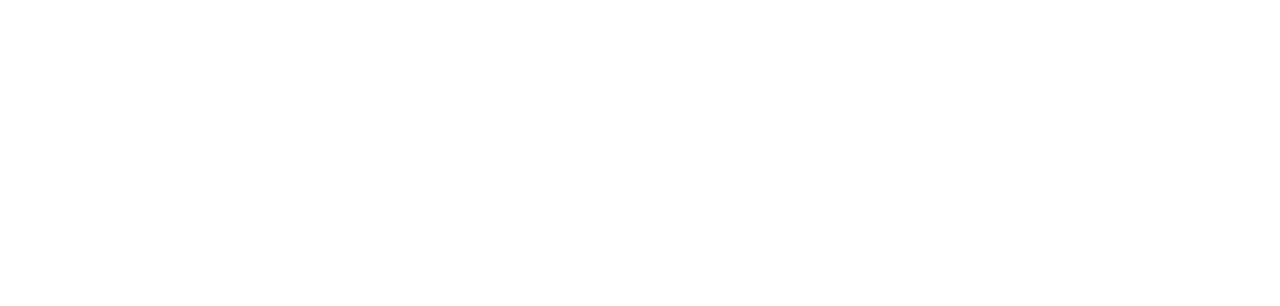
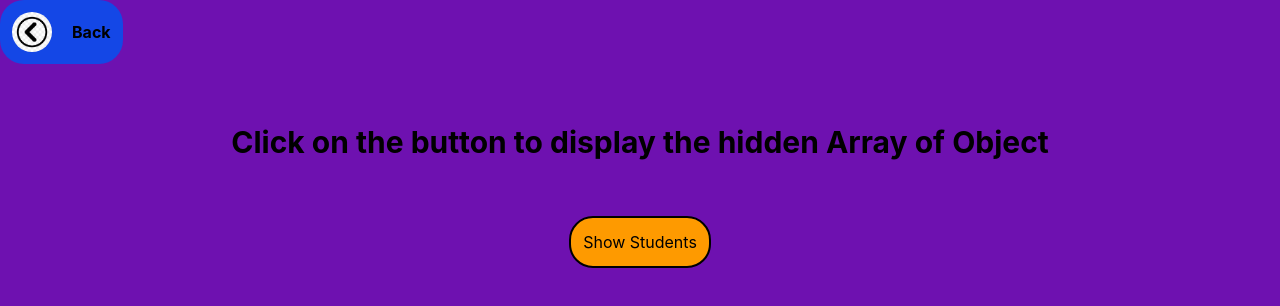
Before and after one commit to GodsonArockiaRaj007/Single-Page, a React (Vite) app: page /arrayofobject in a window 1280 px wide. Before the commit this address had no page. Shown: the top 306 px of the page. Built offline with nearby package versions, Linux system fonts and the light colour scheme.

Commit message:
Day7 added

```diff
--- /dev/null
+++ b/src/Day7/Array.jsx
@@ -0,0 +1,56 @@
+import { useState } from "react";
+import { useNavigate } from "react-router-dom";
+
+function Array() {
+  const [arr, setarr] = useState([]);
+
+  const toggleArray = () => {
+    if (arr.length === 0) {
+      setarr([
+        "HTML5",
+        "CSS3",
+        "JS ES6+",
+        "React",
+        "SQL"
+      ]);
+    } else {
+      setarr([]);
+    }
+  };
+
+  const navigate = useNavigate();
+
+  const handleClick = () => {
+    navigate(-1);
+  };
+
+  return (
+    <div className="bg-purple-800 min-h-screen">
+      <button onClick={handleClick} className="bg-blue-700 flex gap-5 items-center p-3 rounded-3xl font-bold">
+        <img src="./back.png" className="w-10 h-10 rounded-4xl" alt="" />Back
+      </button>
+
+      <h1 className="text-center font-bold text-3xl">Click on the button to display the hidden Array</h1>
+
+      <div className="flex justify-center mt-10">
+        <div className="flex flex-col items-center gap-4">
+          <button className="bg-amber-500 p-3 rounded-3xl border-2"onClick={toggleArray}>
+            {arr.length === 0 ? "Show Array" : "Hide Array"}
+          </button>
+
+          {arr.length > 0 && (
+            <div className="bg-amber-500 p-5 rounded-3xl">
+              <ul>
+                {arr.map((e, i) => (
+                  <li key={i}>{i+1}. {e}</li>
+                ))}
+              </ul>
+            </div>
+          )}
+        </div>
+      </div>
+    </div>
+  );
+}
+
+export default Array;
--- /dev/null
+++ b/src/Day7/ArrayofObject.jsx
@@ -0,0 +1,77 @@
+import { useState } from "react";
+import { useNavigate } from "react-router-dom";
+
+function ArrayofObject() {
+  const [students, setStudents] = useState([]);
+
+  const toggleStudents = () => {
+    if (students.length === 0) {
+      setStudents([
+        { id: 1, name: "Godson", age: 21 },
+        { id: 2, name: "Joel", age: 21 },
+        { id: 3, name: "Darvin", age: 21 },
+      ]);
+    } else {
+      setStudents([]);
+    }
+  };
+
+  const navigate = useNavigate();
+
+  const handleClick = () => {
+    navigate(-1);
+  };
+
+  return (
+    <>
+    <div className="bg-purple-800 min-h-screen">
+         <button onClick={handleClick} className="bg-blue-700 flex gap-5 items-center p-3 rounded-3xl font-bold">
+        <img src="./back.png" className="w-10 h-10 rounded-full"alt="Back"/>
+        Back
+      </button>
+
+      <div className="flex justify-center mt-10">
+        <div className=" p-5 rounded-3xl  w-fit">
+          <div className="flex flex-col items-center gap-4">
+      <h1 className="text-center font-bold text-3xl mb-10">Click on the button to display the hidden Array of Object</h1>
+
+            <button className="bg-amber-500 p-3 rounded-3xl border-2" onClick={toggleStudents}>
+              {students.length === 0
+                ? "Show Students"
+                : "Hide Students"}
+            </button>
+
+            {students.length > 0 && (
+              <div className="flex flex-wrap justify-center gap-4">
+                {students.map((student) => (
+                  <div
+                    key={student.id}
+                    className="bg-amber-500  p-5 rounded-3xl border-2 w-64"
+                  >
+                    <h3 className="font-bold text-xl mb-2">
+                      Student {student.id}
+                    </h3>
+
+                    <p className="text-lg">
+                      <span className="font-semibold">Name:</span>{" "}
+                      {student.name}
+                    </p>
+
+                    <p className="text-lg">
+                      <span className="font-semibold">Age:</span>{" "}
+                      {student.age}
+                    </p>
+                  </div>
+                ))}
+              </div>
+            )}
+          </div>
+        </div>
+      </div>
+    </div>
+
+    </>
+  );
+}
+
+export default ArrayofObject;
--- /dev/null
+++ b/src/Day7/Object.jsx
@@ -0,0 +1,57 @@
+import { useState } from "react";
+import { useNavigate } from "react-router-dom";
+
+function Object() {
+  const [user, setUser] = useState(null);
+
+  const toggleUser = () => {
+    if (user === null) {
+      setUser({
+        name: "Godson",
+        age: 21,
+        city: "Chennai",
+      });
+    } else {
+      setUser(null);
+    }
+  };
+
+  const navigate = useNavigate();
+
+  const handleClick = () => {
+    navigate(-1);
+  };
+
+  return (
+    <>
+    <div className="bg-purple-800 min-h-screen">
+       <button onClick={handleClick}className="bg-blue-700 flex gap-5 items-center p-3 rounded-3xl font-bold">
+        <img src="./back.png" className="w-10 h-10 rounded-full" alt="Back"/>
+        Back
+      </button>
+
+      <div className="flex justify-center mt-10 ">
+        <div className="flex flex-col items-center gap-4p-5 rounded-3xl">
+      <h1 className="text-center font-bold text-3xl mb-10">Click on the button to display the hidden Object</h1>
+
+          <button className="bg-amber-500 p-3 mb-10 rounded-3xl border-2"onClick={toggleUser}>
+            {user ? "Hide User" : "Show User"}
+          </button>
+
+          {user && (
+            <div className="bg-amber-500 p-5 rounded-3xl">
+              <h1 className="font-bold mb-2">User Details:</h1>
+              <h2>Name: {user.name}</h2>
+              <h2>Age: {user.age}</h2>
+              <h2>City: {user.city}</h2>
+            </div>
+          )}
+        </div>
+      </div>
+    </div>
+
+    </>
+  );
+}
+
+export default Object;
--- /dev/null
+++ b/src/pages/Day7.jsx
@@ -0,0 +1,21 @@
+import { Link } from "react-router-dom"
+const Day7 = () => {
+  return (
+    <>
+    <div className="bg-purple-800 min-h-screen">
+        <div className="flex justify-center flex-col items-center gap-10">
+        <h1 className="font-bold text-3xl">Day7 - This task contains the components that use usestate to handle array,object,array of object</h1>
+            <Link className="bg-purple-950 text-white font-bold text-2xl rounded-4xl w-fit p-4     transition duration-100 hover:scale-110" to='/array'>Array</Link>
+            <Link className="bg-purple-950 text-white font-bold text-2xl rounded-4xl w-fit p-4     transition duration-100 hover:scale-110" to='/Object'>Object</Link>
+            <Link className="bg-purple-950 text-white font-bold text-2xl rounded-4xl w-fit p-4     transition duration-100 hover:scale-110" to='/arrayofobject'>Array of Object</Link>
+    </div>
+    </div>
+
+
+
+
+    </>
+  )
+}
+
+export default Day7
--- a/src/pages/Tasks.jsx
+++ b/src/pages/Tasks.jsx
@@ -15,6 +15,7 @@ const Tasks = () => {
             <Link className="bg-purple-950 text-white font-bold text-2xl rounded-4xl w-fit p-4     transition duration-100 hover:scale-110" to='/Day4'>Day4</Link>
             <Link className="bg-purple-950 text-white font-bold text-2xl rounded-4xl w-fit p-4     transition duration-100 hover:scale-110" to='/Day5'>Day5</Link>
             <Link className="bg-purple-950 text-white font-bold text-2xl rounded-4xl w-fit p-4     transition duration-100 hover:scale-110" to='/Day6'>Day6</Link>
+            <Link className="bg-purple-950 text-white font-bold text-2xl rounded-4xl w-fit p-4     transition duration-100 hover:scale-110" to='/Day7'>Day7</Link>
 
         </div>
     </div>
--- a/src/routes/AppRoutes.jsx
+++ b/src/routes/AppRoutes.jsx
@@ -15,6 +15,10 @@ import Login from "../Day2/pages/Login"
 import Register from "../Day2/pages/Register"
 import Home2 from '../Day2/pages/Home2'
 import Day2Layouts from '../layouts/Day2Layouts'
+import Day7 from "../pages/Day7"
+import Array from '../Day7/Array'
+import Object from "../Day7/Object"
+import ArrayofObject from '../Day7/ArrayofObject'
 const AppRoutes = () => {
   return (
     <>
@@ -23,11 +27,11 @@ const AppRoutes = () => {
           <Route element={<Layouts/>}>
             <Route path='/' element={<Home/>}></Route>
             <Route path='/Day1' element={<Day1/>}></Route>
-
             <Route path='/Day3' element={<Day3/>}></Route>
             <Route path='/Day4' element={<Day4/>}></Route>
             <Route path='/Day5' element={<Day5/>}></Route>
             <Route path='/Day6' element={<Day6/>}></Route>
+            <Route path='/Day7' element={<Day7/>}></Route>
             <Route path='/tasks' element={<Tasks/>}></Route>
           </Route>
           <Route element={<Day2Layouts/>}>
@@ -37,11 +41,13 @@ const AppRoutes = () => {
             </Route>
           <Route path='/Day2' element={<Day2/>}></Route>
 
-
-
             <Route path="/login" element={<Login/>} />
             <Route path='/register' element={<Register/>}></Route>
             <Route path='/home ' element={<Home2/>}> </Route>
+            <Route path='/array' element={<Array/>}/>
+            <Route path='/object' element={<Object/>}/>
+            <Route path='/arrayofobject' element={<ArrayofObject/>}/>
+
 
         </Routes>
     </div>
```
Lines whose indentation alone changed are shown as unchanged.
